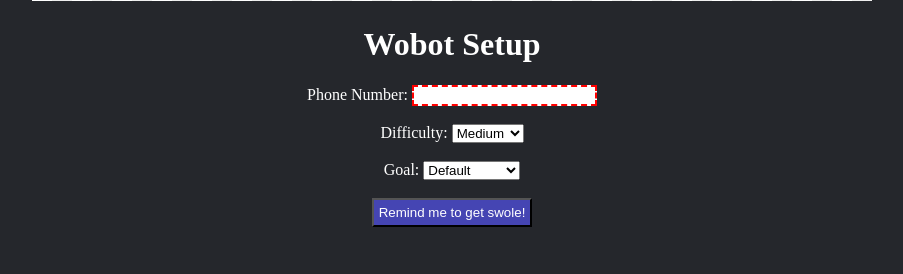
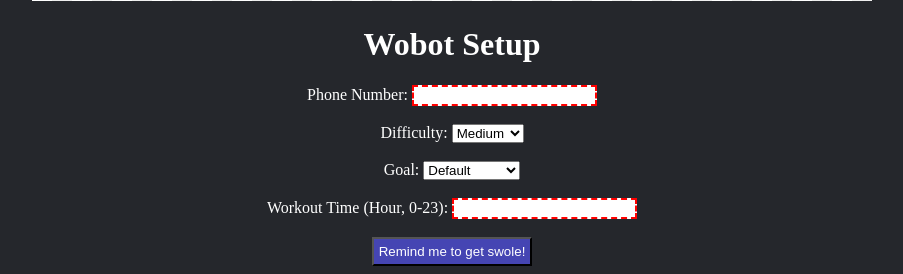
Before and after one commit to anerli/wobot, a Flask app: page / in a window 1280 px wide. Shown: the part 1181-1455 px from the top of the page, without its empty margins (188-1091 px from the left). Before the commit the page ends 1408 px from the top, so only its background shows below. Run offline with Flask 2, Linux system fonts and the light colour scheme; parts of the project's set-up code (start-up, migrations or seed data) failed here and were passed over.

Commit message:
implemented time selection (crappy, should make it better later)

```diff
--- a/app.py
+++ b/app.py
@@ -23,6 +23,7 @@ class User_db (db.Model):
     phone_number = db.Column(db.String(10), primary_key=True)
     difficulty = db.Column(db.String())
     goal = db.Column(db.String())
+    time = db.Column(db.Integer)
 
 
 @app.route('/', methods=['GET', 'POST'])
@@ -40,6 +41,7 @@ def index():
         new_user_settings.phone_number = request.form['phone_number']
         new_user_settings.difficulty = request.form['difficulty']
         new_user_settings.goal = request.form['goal']
+        new_user_settings.time = request.form['time']
 
         #print(new_user_settings.phone_number)
 
--- a/templates/index.html
+++ b/templates/index.html
@@ -47,6 +47,15 @@
         <br />
 
         <div>
+            <label>
+                Workout Time (Hour, 0-23):
+                <input type="text" name="time" id="time", maxlength="2", pattern="\d{1-2}", required>
+            </label>
+        </div>
+
+        <br />
+
+        <div>
             <button type="submit">Remind me to get swole!</button>
         </div>
     </form>
```
